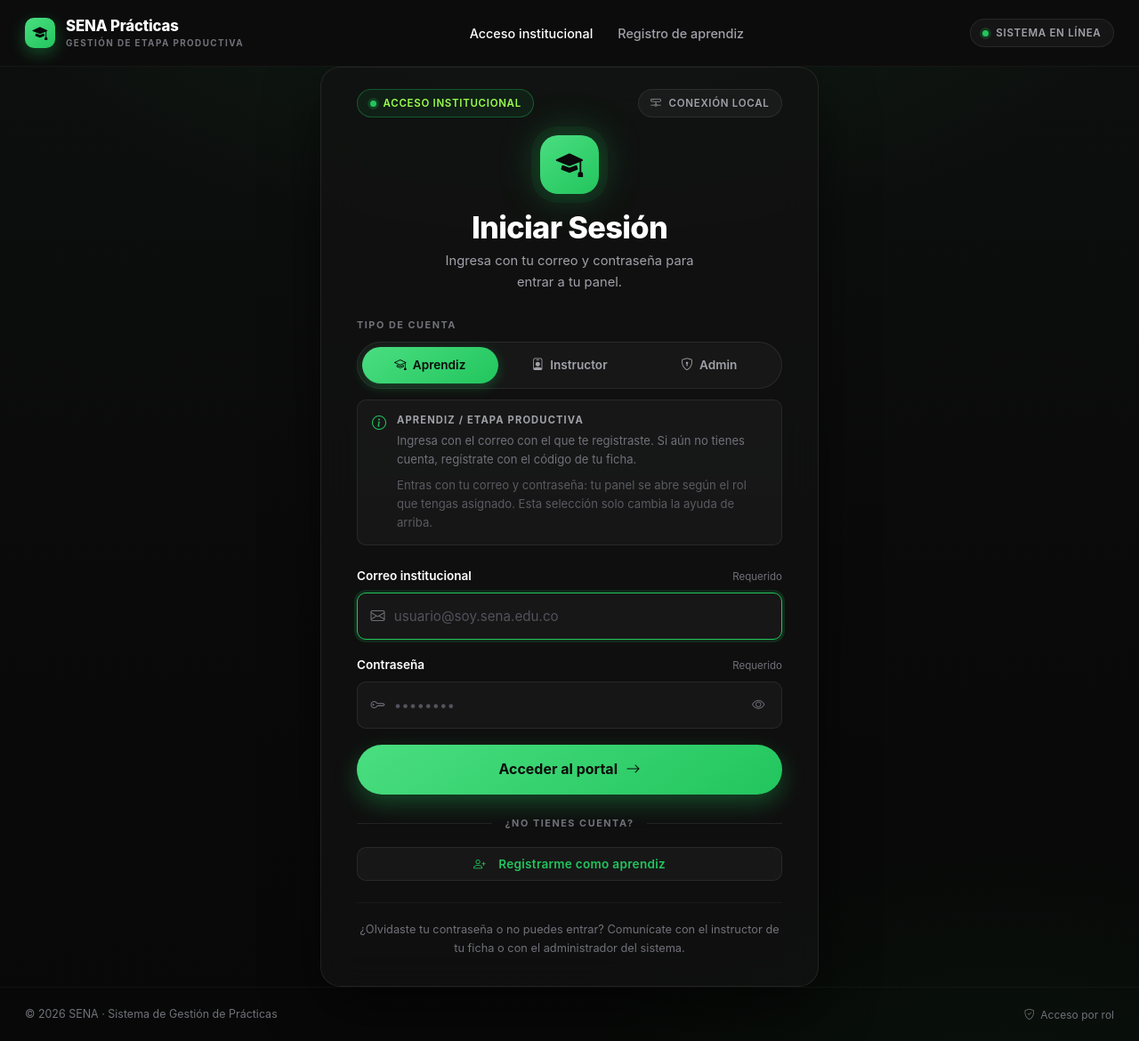
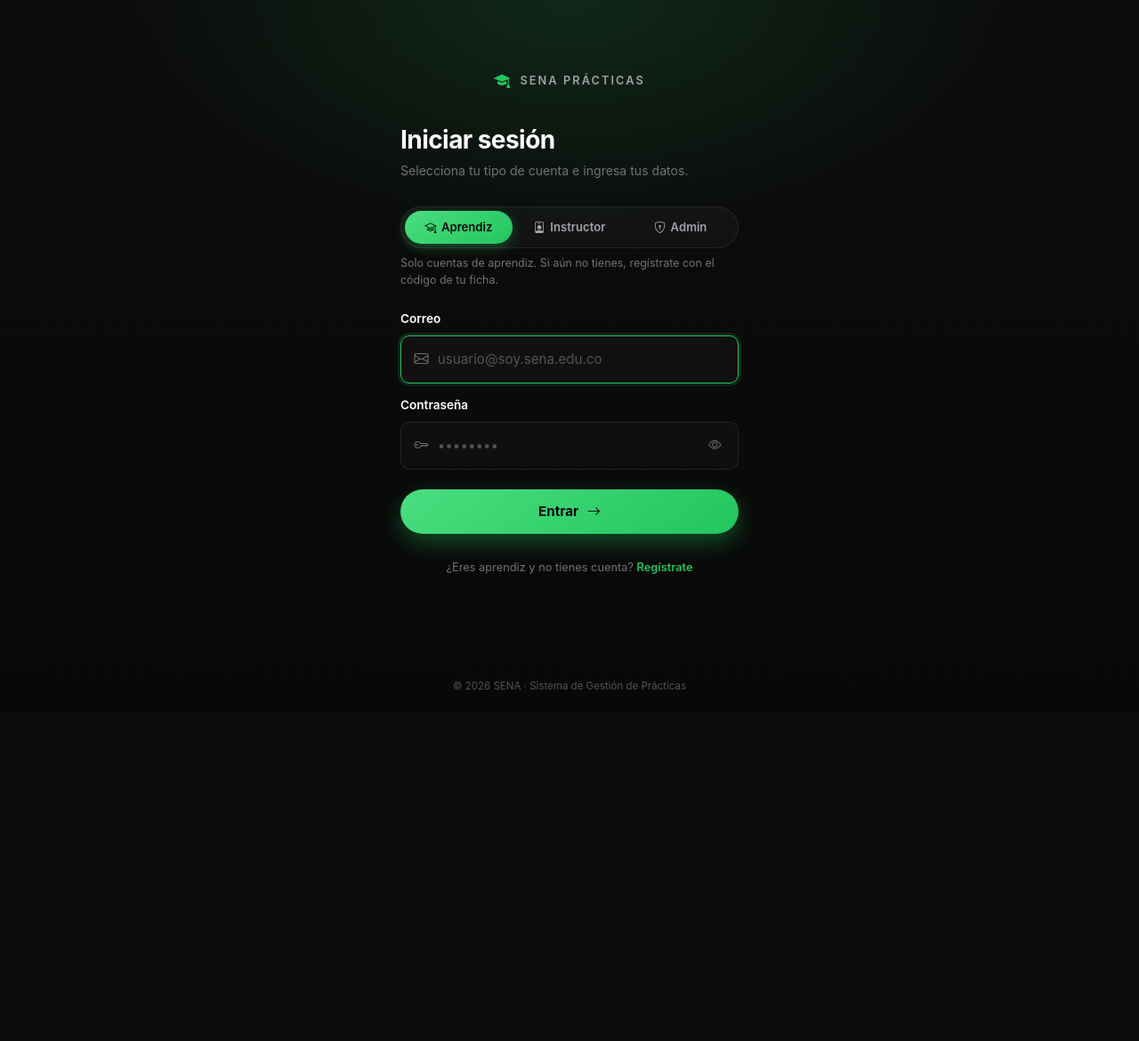
Before and after one commit to Romanxt66/Gestion_De_Practicas_SENA, a Flask app: page /login in a window 1280 px wide. Shown: the whole page at 89% size. After the commit the page ends 775 px from the top, so only its background shows below. Run offline with Flask 3, Linux system fonts and the light colour scheme; some libraries are stand-ins or nearby versions.

Commit message:
Login minimalista, color por rol y acceso restringido al perfil elegido
El tipo de cuenta deja de ser orientativo: ahora el servidor comprueba que la
cuenta tenga el rol seleccionado y, si no coincide, no inicia sesión. El aviso
indica con qué perfil debe entrar ("Esta cuenta no es de tipo Aprendiz.
Ingresa como Instructor."), y la redirección lleva al panel del perfil elegido,
lo que además resuelve el caso de una cuenta con varios roles.

El color de acento pasa a ser una variable (--acc) que usan todos los
componentes del portal, y el formulario la reescribe según el perfil: verde
para Aprendiz, azul para Instructor y morado para Administrador. Cambia el
segmentado, el botón, el halo del fondo, el icono, el foco de los campos y los
enlaces. Fuera del acceso, el acento sigue siendo el verde institucional.

La pantalla se simplifica: se quitan la barra superior, las píldoras de estado,
la marca luminosa, el panel de ayuda extenso y el bloque de registro, que pasa
a ser un enlace de una línea. Queda una sola columna estrecha con el selector,
dos campos y el botón.

Se añaden cinco verificaciones al test funcional para el control de rol,
incluida la comprobación de que un intento rechazado no deja sesión iniciada.

Co-Authored-By: Claude Opus 5 <noreply@anthropic.com>

```diff
--- a/app/routes/auth.py
+++ b/app/routes/auth.py
@@ -20,6 +20,19 @@ from app.utils import get_user_role, HORAS_PRACTICA_POR_DEFECTO
 bp = Blueprint('auth', __name__)
 
 LONGITUD_MINIMA_PASSWORD = 6
+
+# Perfil elegido en el formulario -> nombre del rol en la base de datos.
+# El acceso solo se concede si la cuenta tiene ese rol.
+PERFILES = {
+    'aprendiz':   'aprendiz',
+    'instructor': 'instructor',
+    'admin':      'superusuario',
+}
+ETIQUETA_PERFIL = {
+    'aprendiz':   'Aprendiz',
+    'instructor': 'Instructor',
+    'admin':      'Administrador',
+}
 
 
 # ─── Landing page ─────────────────────────────
@@ -57,11 +70,29 @@ def login():
             flash('Tu cuenta está desactivada. Contacta al administrador.', 'warning')
             return render_template('auth/login.html')
 
+        # El perfil elegido debe corresponder a un rol de la cuenta.
+        perfil = request.form.get('perfil', '').strip().lower()
+        if perfil not in PERFILES:
+            flash('Selecciona el tipo de cuenta con el que quieres ingresar.', 'danger')
+            return render_template('auth/login.html')
+
+        rol_requerido = PERFILES[perfil]
+        roles_usuario = {ur.rol.nombre.lower() for ur in usuario.roles}
+        if rol_requerido not in roles_usuario:
+            propios = [ETIQUETA_PERFIL[p] for p, r in PERFILES.items() if r in roles_usuario]
+            if propios:
+                flash(f'Esta cuenta no es de tipo {ETIQUETA_PERFIL[perfil]}. '
+                      f'Ingresa como {" o ".join(propios)}.', 'danger')
+            else:
+                flash('Tu cuenta no tiene un rol asignado. Contacta al administrador.',
+                      'danger')
+            return render_template('auth/login.html', perfil=perfil)
+
         session.permanent = True
         login_user(usuario, remember=False)
         flash(f'¡Bienvenido, {usuario.nombres}!', 'success')
 
-        return _redirect_by_role(usuario, login_success=True)
+        return _redirect_by_perfil(perfil, login_success=True)
 
     return render_template('auth/login.html')
 
@@ -165,6 +196,16 @@ def logout():
     return redirect(url_for('auth.landing'))
 
 
+# ─── Helper: redirigir al panel del perfil elegido ──
+def _redirect_by_perfil(perfil, login_success=False):
+    kwargs = {'login_success': '1'} if login_success else {}
+    if perfil == 'admin':
+        return redirect(url_for('admin.dashboard', **kwargs))
+    if perfil == 'instructor':
+        return redirect(url_for('instructor.dashboard', **kwargs))
+    return redirect(url_for('aprendiz.dashboard', **kwargs))
+
+
 # ─── Helper: redirigir según rol ──────────────
 def _redirect_by_role(usuario, login_success=False):
     rol = get_user_role(usuario)
--- a/app/static/biblioteca.css
+++ b/app/static/biblioteca.css
@@ -10,6 +10,13 @@
 :root {
   /* Paleta adaptada al nuevo diseño Dark Glassmorphism */
   --sena-green:       #22c55e; /* Neon Green */
+
+  /* Acento activo. Las vistas de acceso lo reescriben según el rol elegido;
+     en el resto del sistema se queda en el verde institucional. */
+  --acc:        #22c55e;
+  --acc-strong: #4ade80;
+  --acc-glow:   rgba(34, 197, 94, 0.35);
+  --acc-soft:   rgba(34, 197, 94, 0.15);
   --sena-green-dark:  #16a34a;
   --sena-orange:      #f59e0b;
 
@@ -957,8 +964,9 @@ body.biblioteca-body::before {
   place-items: center;
   font-size: 1.05rem;
   color: #0a0a0a;
-  background: linear-gradient(145deg, #4ade80, var(--sena-green));
-  box-shadow: 0 6px 18px rgba(34, 197, 94, 0.35);
+  background: linear-gradient(145deg, var(--acc-strong), var(--acc));
+  box-shadow: 0 6px 18px var(--acc-glow);
+  transition: background var(--trans-base), box-shadow var(--trans-base);
 }
 
 .portal-brand-name {
@@ -998,14 +1006,16 @@ body.biblioteca-body::before {
   width: 7px;
   height: 7px;
   border-radius: 50%;
-  background: var(--sena-green);
-  box-shadow: 0 0 0 3px rgba(34, 197, 94, 0.18);
+  background: var(--acc);
+  box-shadow: 0 0 0 3px var(--acc-soft);
+  transition: background var(--trans-base);
 }
 
 .ui-pill-accent {
-  border-color: rgba(34, 197, 94, 0.35);
-  background: rgba(34, 197, 94, 0.08);
-  color: #9BFF4D;
+  border-color: var(--acc-glow);
+  background: var(--acc-soft);
+  color: var(--acc-strong);
+  transition: all var(--trans-base);
 }
 
 /* ── Tarjeta central ── */
@@ -1041,9 +1051,10 @@ body.biblioteca-body::before {
   place-items: center;
   font-size: 1.9rem;
   color: #0a0a0a;
-  background: linear-gradient(145deg, #4ade80, var(--sena-green));
-  box-shadow: 0 0 0 10px rgba(34, 197, 94, 0.07),
-              0 0 45px rgba(34, 197, 94, 0.35);
+  background: linear-gradient(145deg, var(--acc-strong), var(--acc));
+  box-shadow: 0 0 0 10px var(--acc-soft),
+              0 0 45px var(--acc-glow);
+  transition: background var(--trans-base), box-shadow var(--trans-base);
 }
 
 .portal-title {
@@ -1109,13 +1120,13 @@ body.biblioteca-body::before {
 .ui-segmented label:hover { color: #fff; background: var(--bg-hover); }
 
 .ui-segmented input:checked + label {
-  background: linear-gradient(145deg, #4ade80, var(--sena-green));
+  background: linear-gradient(145deg, var(--acc-strong), var(--acc));
   color: #0a0a0a;
-  box-shadow: 0 4px 14px rgba(34, 197, 94, 0.3);
+  box-shadow: 0 4px 14px var(--acc-glow);
 }
 
 .ui-segmented input:focus-visible + label {
-  outline: 2px solid var(--sena-green);
+  outline: 2px solid var(--acc);
   outline-offset: 2px;
 }
 
@@ -1130,7 +1141,7 @@ body.biblioteca-body::before {
   background: rgba(255, 255, 255, 0.03);
 }
 
-.ui-note-icon { color: var(--sena-green); font-size: 1rem; line-height: 1.4; }
+.ui-note-icon { color: var(--acc); font-size: 1rem; line-height: 1.4; }
 
 .ui-note-title {
   display: block;
@@ -1176,8 +1187,8 @@ body.biblioteca-body::before {
 }
 
 .ui-input-shell:focus-within {
-  border-color: var(--sena-green);
-  box-shadow: 0 0 0 3px rgba(34, 197, 94, 0.15);
+  border-color: var(--acc);
+  box-shadow: 0 0 0 3px var(--acc-soft);
 }
 
 .ui-input-shell > i { color: var(--text-muted); font-size: 1rem; }
@@ -1224,8 +1235,8 @@ body.biblioteca-body::before {
   font-weight: 700;
   color: #0a0a0a;
   text-decoration: none;           /* también se usa sobre <a> */
-  background: linear-gradient(145deg, #4ade80, var(--sena-green));
-  box-shadow: 0 10px 26px rgba(34, 197, 94, 0.32);
+  background: linear-gradient(145deg, var(--acc-strong), var(--acc));
+  box-shadow: 0 10px 26px var(--acc-glow);
   transition: transform var(--trans-fast), box-shadow var(--trans-fast), filter var(--trans-fast);
 }
 
@@ -1234,7 +1245,7 @@ body.biblioteca-body::before {
   text-decoration: none;
   filter: brightness(1.06);
   transform: translateY(-1px);
-  box-shadow: 0 14px 32px rgba(34, 197, 94, 0.42);
+  box-shadow: 0 16px 34px var(--acc-glow);
 }
 
 .btn-cta:active { transform: translateY(0); }
@@ -1270,7 +1281,7 @@ body.biblioteca-body::before {
   color: var(--text-muted);
 }
 
-.portal-card-foot a { color: var(--sena-green); text-decoration: none; }
+.portal-card-foot a { color: var(--acc); text-decoration: none; }
 .portal-card-foot a:hover { text-decoration: underline; }
 
 .portal-meta {
@@ -1391,3 +1402,24 @@ body.biblioteca-body::before {
   background: rgba(34, 197, 94, 0.10);
   border-color: rgba(34, 197, 94, 0.22);
 }
+
+
+/* ── Acento según el perfil elegido en el acceso ──────────── */
+[data-perfil="aprendiz"] {
+  --acc:        #22c55e;
+  --acc-strong: #4ade80;
+  --acc-glow:   rgba(34, 197, 94, 0.35);
+  --acc-soft:   rgba(34, 197, 94, 0.15);
+}
+[data-perfil="instructor"] {
+  --acc:        #38bdf8;
+  --acc-strong: #7dd3fc;
+  --acc-glow:   rgba(56, 189, 248, 0.35);
+  --acc-soft:   rgba(56, 189, 248, 0.15);
+}
+[data-perfil="admin"] {
+  --acc:        #a855f7;
+  --acc-strong: #c084fc;
+  --acc-glow:   rgba(168, 85, 247, 0.35);
+  --acc-soft:   rgba(168, 85, 247, 0.15);
+}
--- a/app/templates/auth/login.html
+++ b/app/templates/auth/login.html
@@ -1,131 +1,113 @@
 {% extends 'base.html' %}
 {% block title %}Iniciar Sesión — SENA Prácticas{% endblock %}
 
+{% set perfil_activo = perfil if perfil in ['aprendiz', 'instructor', 'admin'] else 'aprendiz' %}
+
 {% block extra_css %}
 <style>
-  /* base.html ya aporta el alto completo: el shell solo rellena <main>.
-     Usar 100vh aquí generaba un documento del doble de alto. */
-  /* overflow visible: con overflow:auto, <main> se vuelve el contenedor de
-     scroll y la barra superior sticky nunca se activa. */
   main { display: flex; flex-direction: column; padding: 0 !important; overflow: visible !important; }
 
   .login-shell {
-    flex: 1;
-    min-height: 0;
-    display: flex;
-    flex-direction: column;
-    /* Capa de fondo propia: el fondo fijo del panel no cubre toda la altura
-       cuando la página crece y hay que hacer scroll. */
-    background:
-      radial-gradient(1100px 620px at 50% -8%, rgba(34, 197, 94, 0.10), transparent 62%),
-      radial-gradient(820px 520px at 88% 108%, rgba(34, 197, 94, 0.06), transparent 60%),
-      linear-gradient(180deg, #0d0f0e 0%, #0a0a0a 55%, #070807 100%);
+    flex: 1; min-height: 0;
+    display: flex; flex-direction: column;
+    background: linear-gradient(180deg, #0c0d0c 0%, #0a0a0a 60%, #080808 100%);
+    transition: background var(--trans-slow);
   }
+  /* Un único halo, del color del perfil elegido */
+  .login-shell::before {
+    content: "";
+    position: absolute; inset: 0;
+    background: radial-gradient(760px 420px at 50% 0%, var(--acc-soft), transparent 65%);
+    pointer-events: none;
+    transition: background var(--trans-slow);
+  }
+
   .login-main {
-    flex: 1;
-    display: flex;
-    align-items: center;
-    justify-content: center;
-    padding: 2.5rem 1rem;
+    flex: 1; position: relative;
+    display: flex; align-items: center; justify-content: center;
+    padding: 2rem 1rem 3rem;
   }
-  .portal-nav-links {
-    display: flex;
-    gap: 1.75rem;
-    font-size: 0.9rem;
+
+  .login-caja { width: 100%; max-width: 380px; }
+
+  .login-marca {
+    display: flex; align-items: center; justify-content: center;
+    gap: 0.6rem; margin-bottom: 2.25rem;
+    color: var(--text-secondary);
+    font-size: 0.8rem; font-weight: 600;
+    letter-spacing: 0.16em; text-transform: uppercase;
   }
-  .portal-nav-links a {
-    color: var(--text-secondary);
-    text-decoration: none;
-    font-weight: 500;
-    transition: color var(--trans-fast);
+  .login-marca i { color: var(--acc); font-size: 1.1rem; transition: color var(--trans-base); }
+
+  .login-titulo {
+    margin: 0 0 0.4rem;
+    font-size: 1.75rem; font-weight: 700; letter-spacing: -0.02em;
+    color: #fff;
   }
-  .portal-nav-links a:hover,
-  .portal-nav-links a.active { color: var(--text-primary); }
-  @media (max-width: 767.98px) { .portal-nav-links { display: none; } }
+  .login-sub { margin: 0 0 1.75rem; color: var(--text-muted); font-size: 0.88rem; }
+
+  /* Segmentado compacto */
+  .login-caja .ui-segmented { padding: 0.25rem; margin-bottom: 0.5rem; }
+  .login-caja .ui-segmented label { padding: 0.5rem 0.4rem; font-size: 0.82rem; gap: 0.35rem; }
+
+  .login-ayuda {
+    min-height: 2.4em;
+    margin: 0 0 1.5rem;
+    font-size: 0.78rem; line-height: 1.5;
+    color: var(--text-muted);
+  }
+
+  .login-caja .ui-field { margin-bottom: 0.9rem; }
+  .login-caja .ui-input-shell { background: rgba(255, 255, 255, 0.025); }
+  .login-caja .btn-cta { margin-top: 0.5rem; padding: 0.8rem 1.25rem; font-size: 0.95rem; }
+
+  .login-pie {
+    margin-top: 1.75rem; text-align: center;
+    font-size: 0.8rem; color: var(--text-muted);
+  }
+  .login-pie a { color: var(--acc); text-decoration: none; font-weight: 600; }
+  .login-pie a:hover { text-decoration: underline; }
+
+  .login-legal {
+    padding: 1.25rem; text-align: center;
+    font-size: 0.72rem; color: var(--text-disabled);
+  }
 </style>
 {% endblock %}
 
 {% block content %}
-<div class="login-shell">
+<div class="login-shell" data-perfil="{{ perfil_activo }}" id="loginShell">
+  <main class="login-main">
+    <div class="login-caja">
 
-  <!-- ══ Barra superior ══ -->
-  <header class="portal-topbar">
-    <a class="portal-brand" href="{{ url_for('auth.landing') }}">
-      <span class="portal-brand-mark"><i class="bi bi-mortarboard-fill"></i></span>
-      <span>
-        <span class="portal-brand-name">SENA Prácticas</span>
-        <span class="portal-brand-sub">Gestión de etapa productiva</span>
-      </span>
-    </a>
-
-    <nav class="portal-nav-links">
-      <a href="{{ url_for('auth.login') }}" class="active">Acceso institucional</a>
-      <a href="{{ url_for('auth.registro') }}">Registro de aprendiz</a>
-    </nav>
-
-    <span class="ui-pill">
-      <span class="ui-pill-dot"></span> Sistema en línea
-    </span>
-  </header>
-
-  <!-- ══ Tarjeta de acceso ══ -->
-  <main class="login-main">
-    <div class="portal-card">
-
-      <div class="portal-card-head">
-        <span class="ui-pill ui-pill-accent">
-          <span class="ui-pill-dot"></span> Acceso institucional
-        </span>
-        {% if request.is_secure %}
-          <span class="ui-pill"><i class="bi bi-lock-fill"></i> Conexión cifrada</span>
-        {% else %}
-          <span class="ui-pill"><i class="bi bi-hdd-network"></i> Conexión local</span>
-        {% endif %}
+      <div class="login-marca">
+        <i class="bi bi-mortarboard-fill"></i> SENA Prácticas
       </div>
 
-      <div class="ui-mark"><i class="bi bi-mortarboard-fill"></i></div>
-
-      <h1 class="portal-title">Iniciar Sesión</h1>
-      <p class="portal-subtitle">Ingresa con tu correo y contraseña para entrar a tu panel.</p>
+      <h1 class="login-titulo">Iniciar sesión</h1>
+      <p class="login-sub">Selecciona tu tipo de cuenta e ingresa tus datos.</p>
 
       <form method="POST" action="{{ url_for('auth.login') }}" novalidate>
         <input type="hidden" name="csrf_token" value="{{ csrf_token() }}">
 
-        <!-- Selector orientativo de perfil -->
-        <span class="ui-segmented-label">Tipo de cuenta</span>
         <div class="ui-segmented" role="radiogroup" aria-label="Tipo de cuenta">
-          <input type="radio" name="perfil_ayuda" id="perfil-aprendiz" value="aprendiz" checked>
+          <input type="radio" name="perfil" id="perfil-aprendiz" value="aprendiz"
+                 {% if perfil_activo == 'aprendiz' %}checked{% endif %}>
           <label for="perfil-aprendiz"><i class="bi bi-mortarboard"></i> Aprendiz</label>
 
-          <input type="radio" name="perfil_ayuda" id="perfil-instructor" value="instructor">
+          <input type="radio" name="perfil" id="perfil-instructor" value="instructor"
+                 {% if perfil_activo == 'instructor' %}checked{% endif %}>
           <label for="perfil-instructor"><i class="bi bi-person-badge"></i> Instructor</label>
 
-          <input type="radio" name="perfil_ayuda" id="perfil-admin" value="admin">
+          <input type="radio" name="perfil" id="perfil-admin" value="admin"
+                 {% if perfil_activo == 'admin' %}checked{% endif %}>
           <label for="perfil-admin"><i class="bi bi-shield-lock"></i> Admin</label>
         </div>
 
-        <div class="ui-note">
-          <i class="bi bi-info-circle ui-note-icon"></i>
-          <div>
-            <span class="ui-note-title" data-perfil-titulo>Aprendiz / Etapa productiva</span>
-            <p class="ui-note-text" data-perfil-texto>
-              Ingresa con el correo con el que te registraste. Si aún no tienes cuenta,
-              regístrate con el código de tu ficha.
-            </p>
-            <p class="ui-note-text mt-2" style="opacity:.75;">
-              Entras con tu correo y contraseña: tu panel se abre según el rol que
-              tengas asignado. Esta selección solo cambia la ayuda de arriba.
-            </p>
-          </div>
-        </div>
+        <p class="login-ayuda" data-perfil-texto></p>
 
-
-        <!-- Correo -->
-        <div class="ui-field mt-4">
-          <div class="ui-field-head">
-            <label for="correo">Correo institucional</label>
-            <span class="ui-field-hint">Requerido</span>
-          </div>
+        <div class="ui-field">
+          <div class="ui-field-head"><label for="correo">Correo</label></div>
           <div class="ui-input-shell">
             <i class="bi bi-envelope"></i>
             <input type="email" id="correo" name="correo"
@@ -134,12 +116,8 @@
           </div>
         </div>
 
-        <!-- Contraseña -->
         <div class="ui-field">
-          <div class="ui-field-head">
-            <label for="password">Contraseña</label>
-            <span class="ui-field-hint">Requerido</span>
-          </div>
+          <div class="ui-field-head"><label for="password">Contraseña</label></div>
           <div class="ui-input-shell">
             <i class="bi bi-key"></i>
             <input type="password" id="password" name="password"
@@ -152,74 +130,58 @@
         </div>
 
         <button class="btn-cta" type="submit">
-          Acceder al portal <i class="bi bi-arrow-right"></i>
+          Entrar <i class="bi bi-arrow-right"></i>
         </button>
       </form>
 
-      <div class="ui-divider">¿No tienes cuenta?</div>
-
-      <a class="btn btn-ghost w-100 justify-content-center" href="{{ url_for('auth.registro') }}">
-        <i class="bi bi-person-plus me-2"></i> Registrarme como aprendiz
-      </a>
-
-      <div class="portal-card-foot">
-        ¿Olvidaste tu contraseña o no puedes entrar?
-        Comunícate con el instructor de tu ficha o con el administrador del sistema.
-      </div>
+      <p class="login-pie">
+        ¿Eres aprendiz y no tienes cuenta?
+        <a href="{{ url_for('auth.registro') }}">Regístrate</a>
+      </p>
     </div>
   </main>
 
-  <!-- ══ Pie ══ -->
-  <footer class="portal-footer">
-    <span>&copy; {{ anio_actual }} SENA · Sistema de Gestión de Prácticas</span>
-    <span class="portal-meta m-0">
-      <span><i class="bi bi-shield-check"></i> Acceso por rol</span>
-    </span>
-  </footer>
+  <div class="login-legal">&copy; {{ anio_actual }} SENA · Sistema de Gestión de Prácticas</div>
 </div>
 {% endblock %}
 
 {% block extra_js %}
 <script>
-  // Mostrar / ocultar contraseña
   (function () {
     const boton = document.getElementById('togglePassword');
     const campo = document.getElementById('password');
     const icono = document.getElementById('togglePasswordIcon');
-    if (!boton || !campo) return;
-    boton.addEventListener('click', function () {
-      const oculto = campo.type === 'password';
-      campo.type = oculto ? 'text' : 'password';
-      icono.className = oculto ? 'bi bi-eye-slash' : 'bi bi-eye';
-    });
+    if (boton && campo) {
+      boton.addEventListener('click', function () {
+        const oculto = campo.type === 'password';
+        campo.type = oculto ? 'text' : 'password';
+        icono.className = oculto ? 'bi bi-eye-slash' : 'bi bi-eye';
+      });
+    }
   })();
 
-  // El selector de perfil solo cambia el texto de ayuda
   (function () {
+    // El perfil elegido cambia el color de acento y el texto de ayuda.
+    // La validación real la hace el servidor.
     const ayuda = {
-      aprendiz: {
-        titulo: 'Aprendiz / Etapa productiva',
-        texto: 'Ingresa con el correo con el que te registraste. Si aún no tienes cuenta, regístrate con el código de tu ficha.'
-      },
-      instructor: {
-        titulo: 'Instructor',
-        texto: 'Usa el correo institucional con el que el administrador creó tu cuenta. Desde tu panel gestionas tus fichas, aprendices y evidencias.'
-      },
-      admin: {
-        titulo: 'Administrador',
-        texto: 'Acceso a la gestión global: usuarios, roles, fichas, empresas y auditoría del sistema.'
-      }
+      aprendiz:   'Solo cuentas de aprendiz. Si aún no tienes, regístrate con el código de tu ficha.',
+      instructor: 'Solo cuentas de instructor, creadas por el administrador.',
+      admin:      'Solo cuentas de administrador del sistema.'
     };
-    const titulo = document.querySelector('[data-perfil-titulo]');
+    const shell = document.getElementById('loginShell');
     const texto = document.querySelector('[data-perfil-texto]');
-    document.querySelectorAll('input[name="perfil_ayuda"]').forEach(function (radio) {
-      radio.addEventListener('change', function () {
-        const datos = ayuda[this.value];
-        if (!datos) return;
-        titulo.textContent = datos.titulo;
-        texto.textContent = datos.texto;
-      });
+
+    function aplicar(valor) {
+      shell.setAttribute('data-perfil', valor);
+      texto.textContent = ayuda[valor] || '';
+    }
+
+    document.querySelectorAll('input[name="perfil"]').forEach(function (radio) {
+      radio.addEventListener('change', function () { aplicar(this.value); });
     });
+
+    const marcado = document.querySelector('input[name="perfil"]:checked');
+    aplicar(marcado ? marcado.value : 'aprendiz');
   })();
 </script>
 {% endblock %}
```
Also changed, not shown: tests/test_funcional.py (+43 -1 lines).
